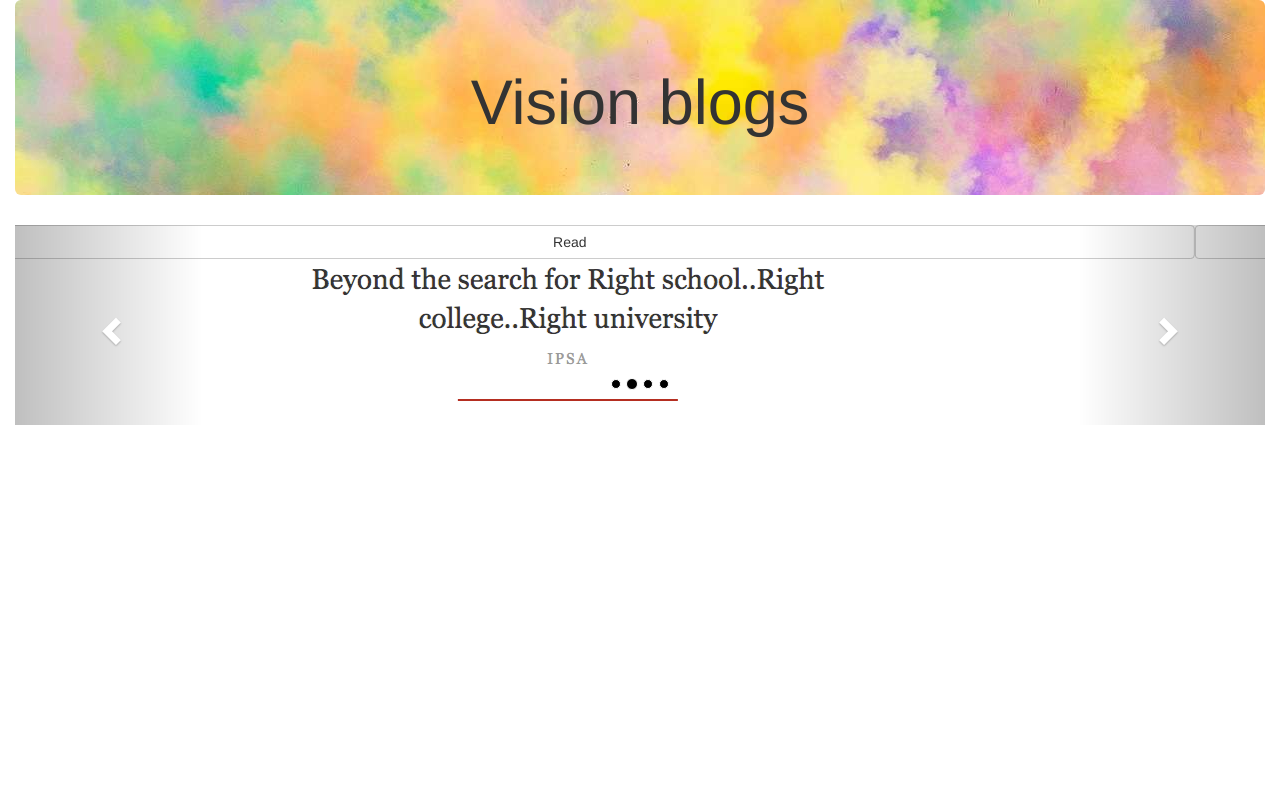
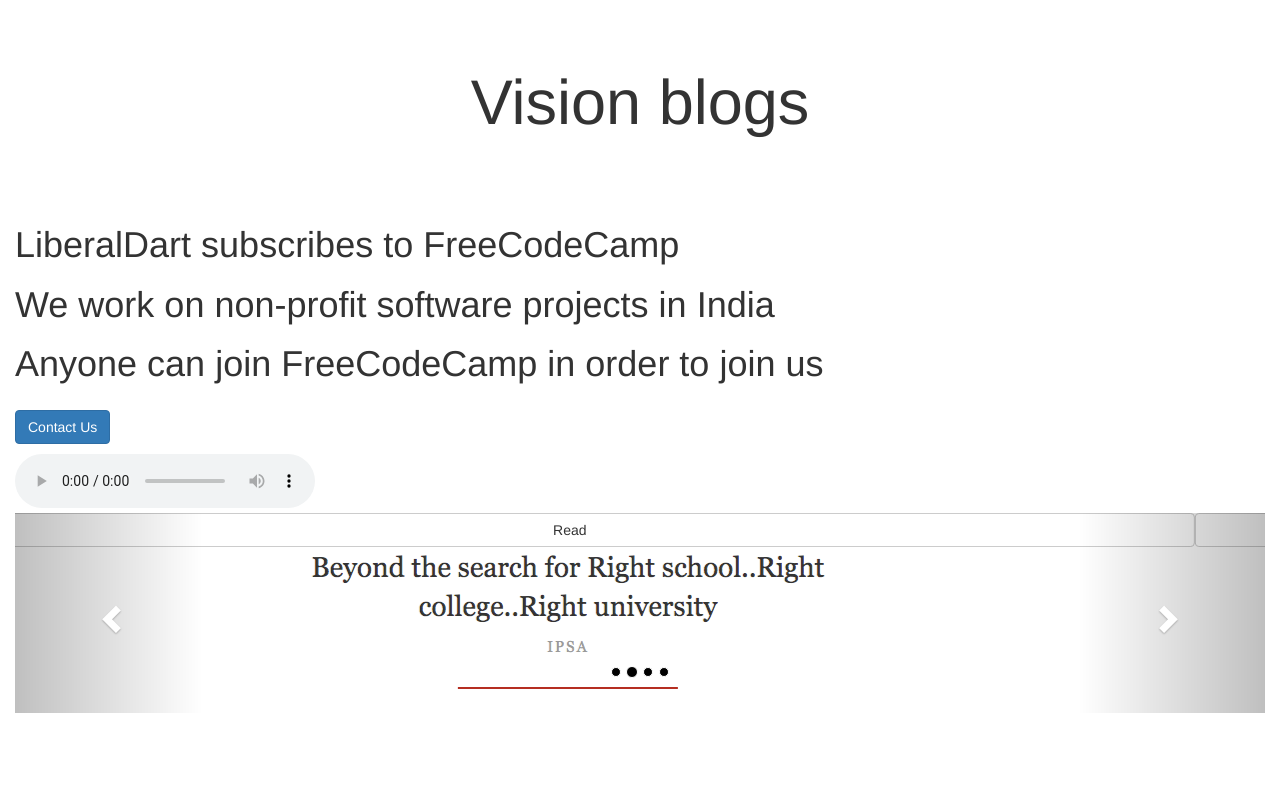
Before and after one commit to liberaldart/liberaldart.github.io, a plain HTML site: page index.html in a window 1280 px wide. Drawn offline with nearby package versions, Linux system fonts and the light colour scheme.

Commit message:
removed background image css class from Jumbotron

```diff
--- a/index.html
+++ b/index.html
@@ -23,11 +23,22 @@
 <body>
 
 <div class="container-fluid">
-  <div id="liberaldart-background" style="background-color:transparent !important" class="jumbotron">
+  <div style="background-color:transparent !important" class="jumbotron">
     <h1 class="text-center">Vision blogs
     </h1>
   </div>
 
+<div>
+  <h1>LiberalDart subscribes to FreeCodeCamp</h1>
+  <h1>We work on non-profit software projects in India</h1>
+  <h1>Anyone can join FreeCodeCamp in order to join us</h1>
+  <h1><a role="button" href="mailto:liberaldart@gmail.com" class="btn btn-primary fa">Contact Us</a></h1>
+  <audio controls>
+    <source src="https://raw.githubusercontent.com/liberaldart/liberaldart.github.io/master/audio/liberaldart_to_freecodecamp.mp3" type="audio/ogg">
+    </audio>
+    <source src="https://raw.githubusercontent.com/liberaldart/liberaldart.github.io/master/audio/liberaldart_to_freecodecamp.mp3" type="audio/mpeg">
+    </audio>
+</div>
 
 <div id="myCarousel" class="carousel slide" data-ride="carousel">
   <!-- Indicators -->
```
